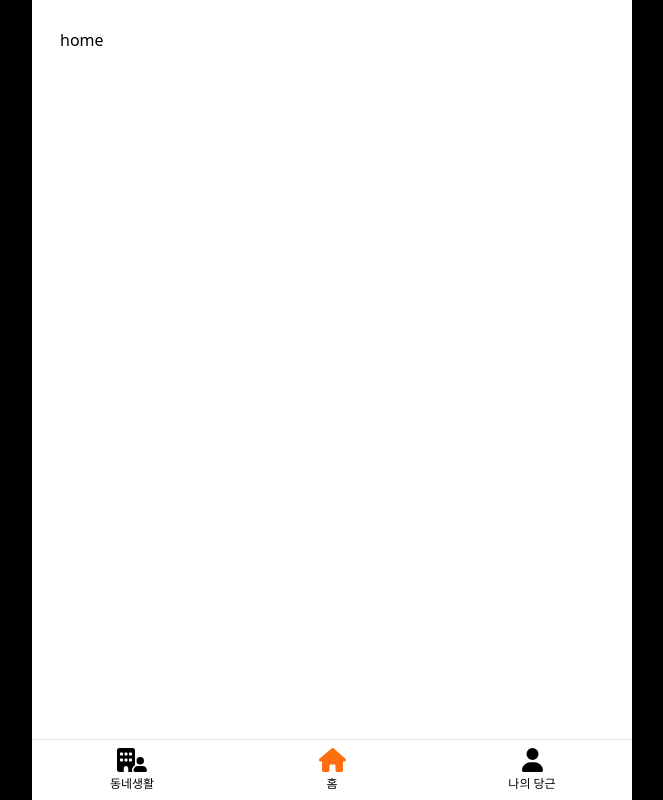
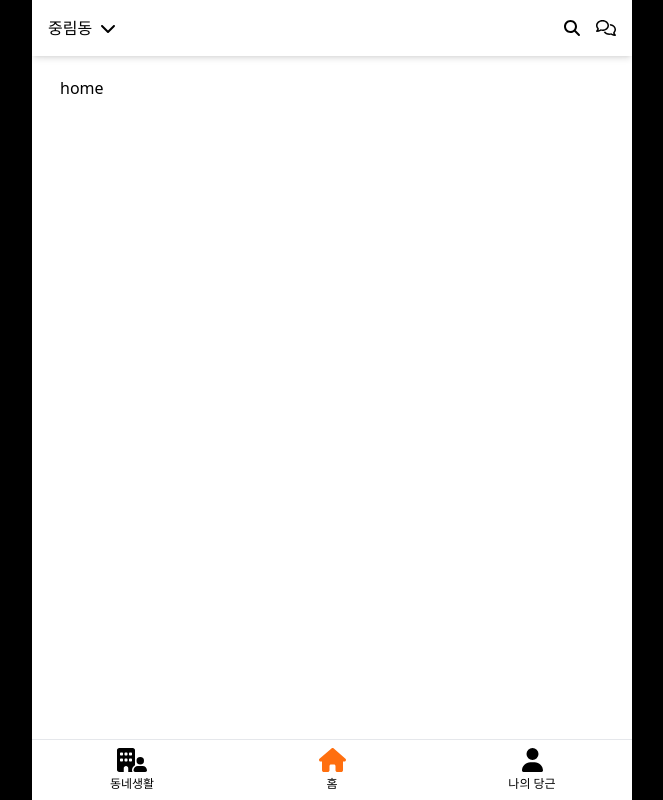
Before and after one commit to hk-toss-full/carrot-front, a React (Vite) app in the folder carrot/: page / in a window 1280 px wide. Shown: the whole page, without its empty margins (308-971 px from the left). Built offline with nearby package versions, Linux system fonts and the light colour scheme.

Commit message:
feat: home-TopNav

```diff
--- a/carrot/src/assets/FontAwesome.tsx
+++ b/carrot/src/assets/FontAwesome.tsx
@@ -4,6 +4,16 @@ import { library } from "@fortawesome/fontawesome-svg-core";
 import { faHouse } from "@fortawesome/free-solid-svg-icons";
 import { faBuildingUser } from "@fortawesome/free-solid-svg-icons";
 import { faUser } from "@fortawesome/free-solid-svg-icons";
+import { faChevronDown } from "@fortawesome/free-solid-svg-icons";
+import { faChevronUp } from "@fortawesome/free-solid-svg-icons";
+import { faMagnifyingGlass } from "@fortawesome/free-solid-svg-icons";
 
 // 사용할 아이콘을 라이브러리에 추가
-library.add(faHouse, faBuildingUser, faUser);
+library.add(
+  faHouse,
+  faBuildingUser,
+  faUser,
+  faChevronDown,
+  faChevronUp,
+  faMagnifyingGlass
+);
--- /dev/null
+++ b/carrot/src/components/home/TopNav.tsx
@@ -0,0 +1,29 @@
+import React from "react";
+import "@/assets/FontAwesome";
+import { FontAwesomeIcon } from "@fortawesome/react-fontawesome";
+import { faComments } from "@fortawesome/free-regular-svg-icons";
+
+const TopNav: React.FC = () => {
+  return (
+    <div className="fixed top-0 left-1/2 transform -translate-x-1/2 w-full max-w-[600px] z-50 shadow-md">
+      <nav className="flex justify-between items-center p-4">
+        <div className="flex items-center">
+          <div>중림동</div>
+          <div className="ml-2">
+            <FontAwesomeIcon icon="chevron-down" />
+          </div>
+        </div>
+        <div className="flex space-x-4">
+          <div>
+            <FontAwesomeIcon icon="magnifying-glass" />
+          </div>
+          <div>
+            <FontAwesomeIcon icon={faComments} />
+          </div>
+        </div>
+      </nav>
+    </div>
+  );
+};
+
+export default TopNav;
--- a/carrot/src/pages/home/index.tsx
+++ b/carrot/src/pages/home/index.tsx
@@ -1,7 +1,15 @@
 import React from "react";
+import TopNav from "../../components/home/TopNav";
 
 const HomePage: React.FC = () => {
-  return <div>home</div>;
+  return (
+    <div>
+      <TopNav />
+      <div className="pt-12">
+        <div>home</div>
+      </div>
+    </div>
+  );
 };
 
 export default HomePage;
```
